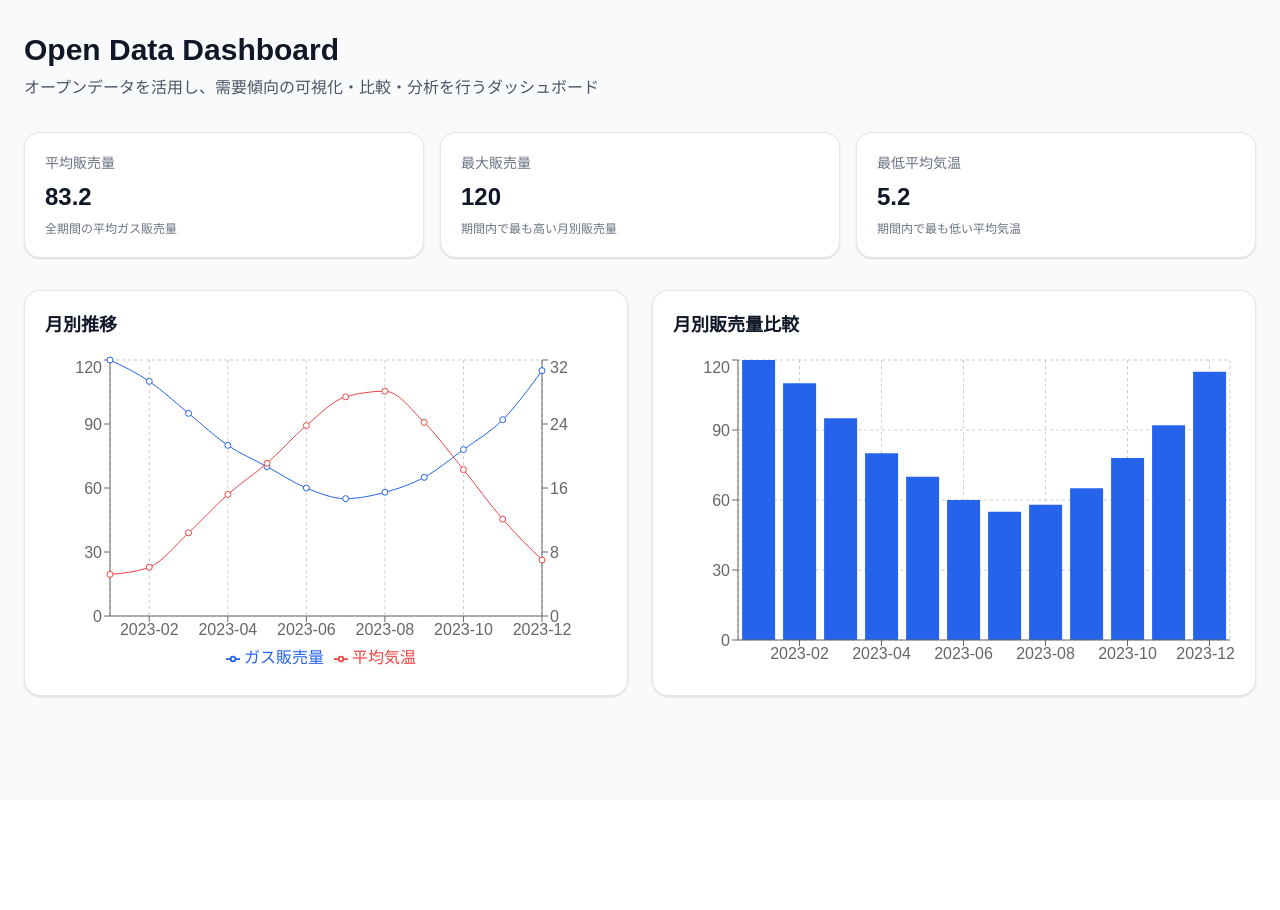
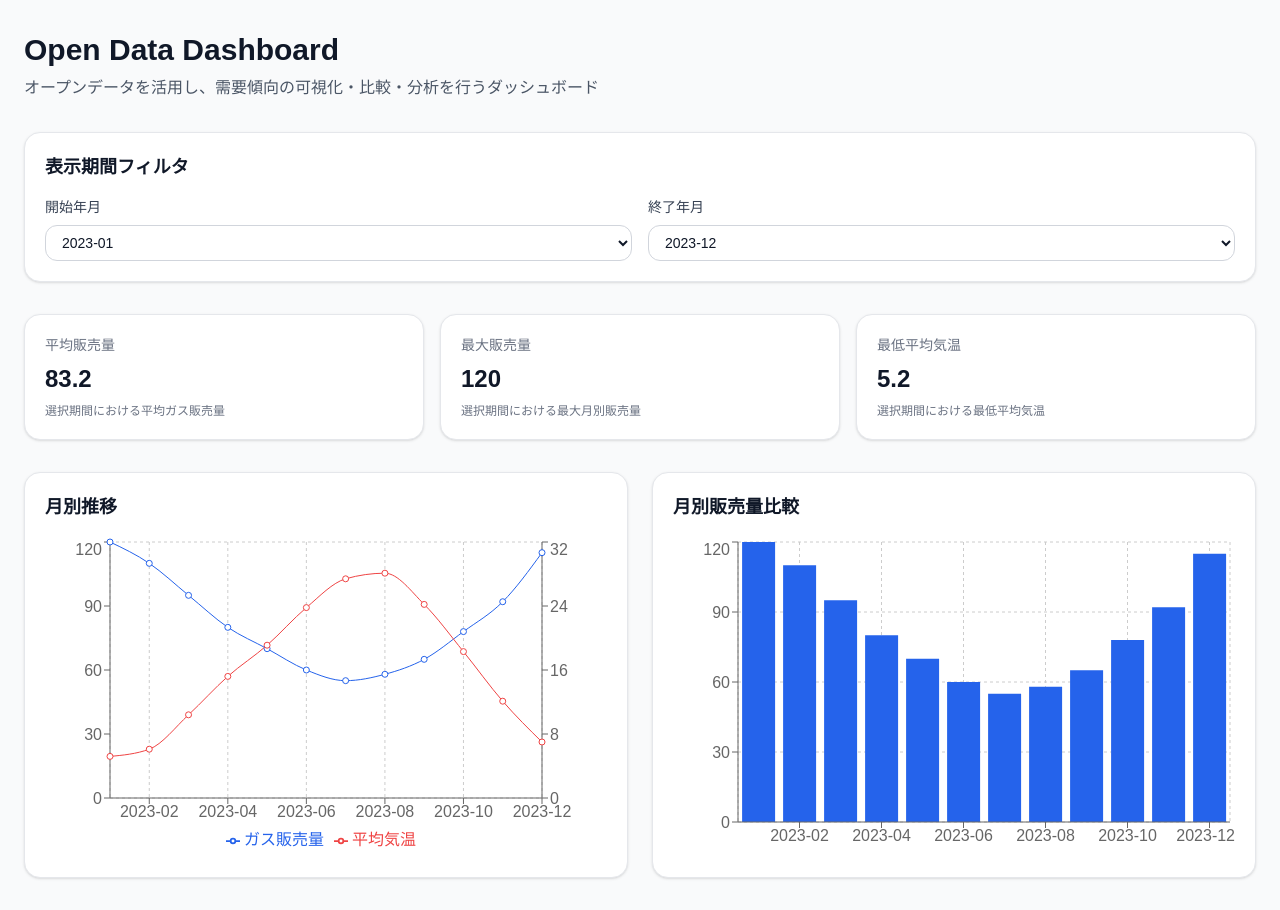
Before and after one commit to cocoayy/open-data-dashboard, a Next.js app in the folder frontend/: page / in a window 1280 px wide. Before the commit the page ends 800 px from the top, so only its background shows below. Built offline with nearby package versions, Linux system fonts and the light colour scheme.

Commit message:
"Add date range filter to dashboard"

```diff
--- a/frontend/app/page.tsx
+++ b/frontend/app/page.tsx
@@ -1,26 +1,57 @@
+"use client";
+
+import { useMemo, useState } from "react";
 import KpiCard from "@/components/dashboard/KpiCard";
 import TimeSeriesChart from "@/components/dashboard/TimeSeriesChart";
 import BarComparisonChart from "@/components/dashboard/BarComparisonChart";
+import DashboardFilter from "@/components/dashboard/DashboardFilter";
 import { dashboardData } from "@/data/dashboardData";
 
-function calcAverageSales() {
-  const total = dashboardData.reduce((sum, item) => sum + item.gasSales, 0);
-  return (total / dashboardData.length).toFixed(1);
+function calcAverageSales(data: typeof dashboardData) {
+  if (data.length === 0) return "0";
+  const total = data.reduce((sum, item) => sum + item.gasSales, 0);
+  return (total / data.length).toFixed(1);
 }
 
-function calcMaxSales() {
-  return Math.max(...dashboardData.map((item) => item.gasSales));
+function calcMaxSales(data: typeof dashboardData) {
+  if (data.length === 0) return 0;
+  return Math.max(...data.map((item) => item.gasSales));
 }
 
-function calcMinTemperature() {
-  return Math.min(...dashboardData.map((item) => item.avgTemperature));
+function calcMinTemperature(data: typeof dashboardData) {
+  if (data.length === 0) return 0;
+  return Math.min(...data.map((item) => item.avgTemperature));
 }
 
 export default function Home() {
-  return (
-    <main className="min-h-screen bg-gray-50 px-6 py-8">
-      <div className="mx-auto max-w-7xl">
-        <header className="mb-8">
+  const months = dashboardData.map((item) => item.yearMonth);
+
+  const [startMonth, setStartMonth] = useState(months[0]);
+  const [endMonth, setEndMonth] = useState(months[months.length - 1]);
+
+  const filteredData = useMemo(() => {
+    const startIndex = months.indexOf(startMonth);
+    const endIndex = months.indexOf(endMonth);
+
+    if (startIndex === -1 || endIndex === -1 || startIndex > endIndex) {
+      return [];
+    }
+
+    return dashboardData.filter((item) => {
+      const currentIndex = months.indexOf(item.yearMonth);
+      return currentIndex >= startIndex && currentIndex <= endIndex;
+    });
+  }, [startMonth, endMonth, months]);
+
+return (
+  <main className="min-h-screen bg-gray-50 px-6 py-8">
+    <div className="mx-auto max-w-7xl">
+      {filteredData.length === 0 && (
+        <div className="mb-6 rounded-xl border border-red-200 bg-red-50 px-4 py-3 text-sm text-red-700">
+          開始年月と終了年月の指定を見直してください。
+        </div>
+      )}
+      <header className="mb-8">
           <h1 className="text-3xl font-bold text-gray-900">
             Open Data Dashboard
           </h1>
@@ -29,27 +60,37 @@ export default function Home() {
           </p>
         </header>
 
+        <section className="mb-8">
+          <DashboardFilter
+            months={months}
+            startMonth={startMonth}
+            endMonth={endMonth}
+            onChangeStartMonth={setStartMonth}
+            onChangeEndMonth={setEndMonth}
+          />
+        </section>
+
         <section className="mb-8 grid gap-4 md:grid-cols-3">
           <KpiCard
             title="平均販売量"
-            value={calcAverageSales()}
-            description="全期間の平均ガス販売量"
+            value={calcAverageSales(filteredData)}
+            description="選択期間における平均ガス販売量"
           />
           <KpiCard
             title="最大販売量"
-            value={calcMaxSales()}
-            description="期間内で最も高い月別販売量"
+            value={calcMaxSales(filteredData)}
+            description="選択期間における最大月別販売量"
           />
           <KpiCard
             title="最低平均気温"
-            value={calcMinTemperature()}
-            description="期間内で最も低い平均気温"
+            value={calcMinTemperature(filteredData)}
+            description="選択期間における最低平均気温"
           />
         </section>
 
         <section className="grid gap-6 lg:grid-cols-2">
-          <TimeSeriesChart data={dashboardData} />
-          <BarComparisonChart data={dashboardData} />
+          <TimeSeriesChart data={filteredData} />
+          <BarComparisonChart data={filteredData} />
         </section>
       </div>
     </main>
--- /dev/null
+++ b/frontend/components/dashboard/DashboardFilter.tsx
@@ -0,0 +1,65 @@
+type DashboardFilterProps = {
+  months: string[];
+  startMonth: string;
+  endMonth: string;
+  onChangeStartMonth: (value: string) => void;
+  onChangeEndMonth: (value: string) => void;
+};
+
+export default function DashboardFilter({
+  months,
+  startMonth,
+  endMonth,
+  onChangeStartMonth,
+  onChangeEndMonth,
+}: DashboardFilterProps) {
+  return (
+    <div className="rounded-2xl border border-gray-200 bg-white p-5 shadow-sm">
+      <h2 className="mb-4 text-lg font-semibold text-gray-900">表示期間フィルタ</h2>
+
+      <div className="grid gap-4 md:grid-cols-2">
+        <div>
+          <label
+            htmlFor="startMonth"
+            className="mb-2 block text-sm font-medium text-gray-700"
+          >
+            開始年月
+          </label>
+          <select
+            id="startMonth"
+            value={startMonth}
+            onChange={(e) => onChangeStartMonth(e.target.value)}
+            className="w-full rounded-xl border border-gray-300 bg-white px-3 py-2 text-sm text-gray-900"
+          >
+            {months.map((month) => (
+              <option key={month} value={month}>
+                {month}
+              </option>
+            ))}
+          </select>
+        </div>
+
+        <div>
+          <label
+            htmlFor="endMonth"
+            className="mb-2 block text-sm font-medium text-gray-700"
+          >
+            終了年月
+          </label>
+          <select
+            id="endMonth"
+            value={endMonth}
+            onChange={(e) => onChangeEndMonth(e.target.value)}
+            className="w-full rounded-xl border border-gray-300 bg-white px-3 py-2 text-sm text-gray-900"
+          >
+            {months.map((month) => (
+              <option key={month} value={month}>
+                {month}
+              </option>
+            ))}
+          </select>
+        </div>
+      </div>
+    </div>
+  );
+}
--- a/frontend/lib/type.ts
+++ b/frontend/lib/type.ts
@@ -3,3 +3,8 @@ export type DashboardDataPoint = {
   gasSales: number;
   avgTemperature: number;
 };
+
+export type DashboardFilterValue = {
+  startMonth: string;
+  endMonth: string;
+};
```
